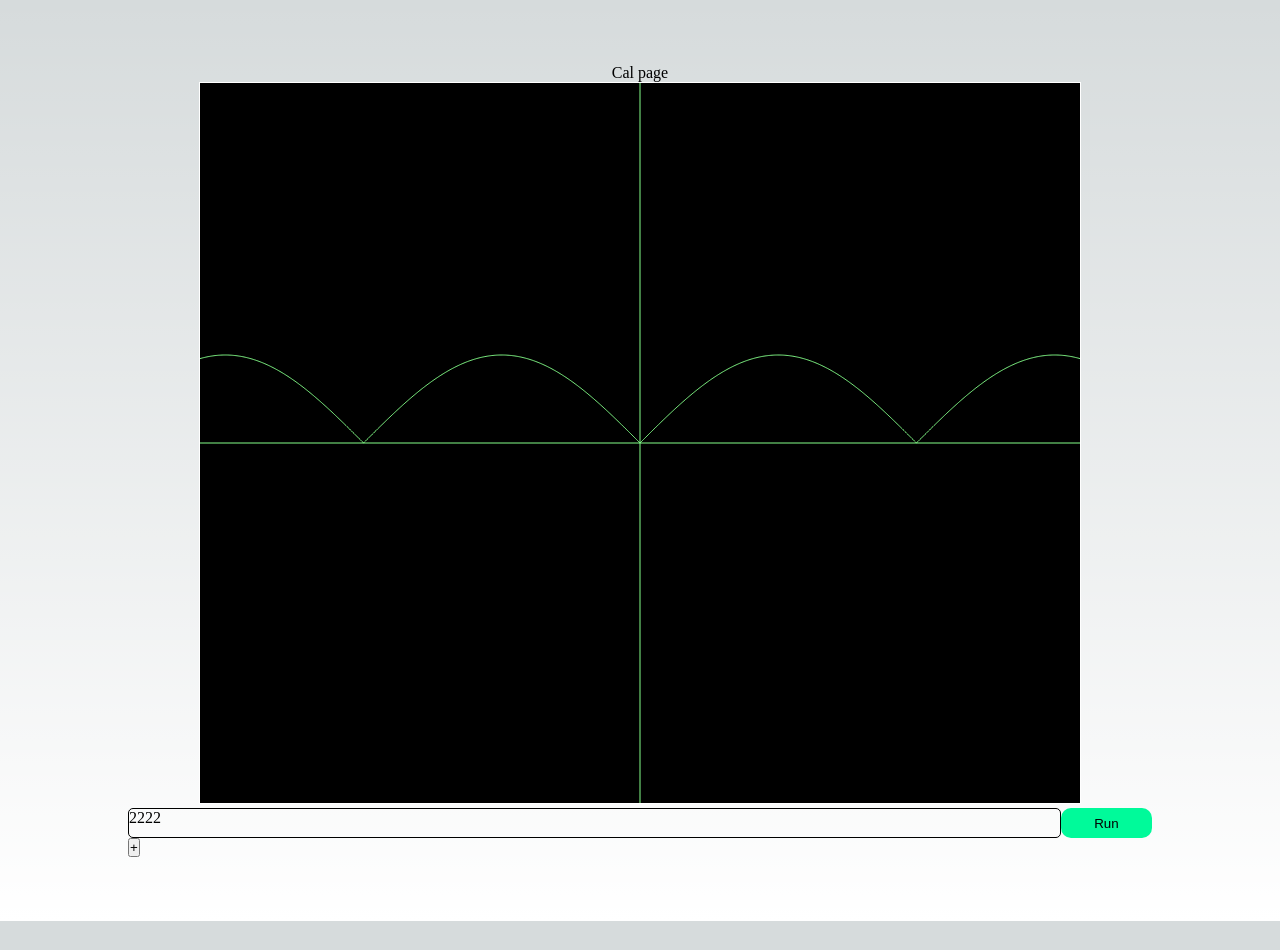
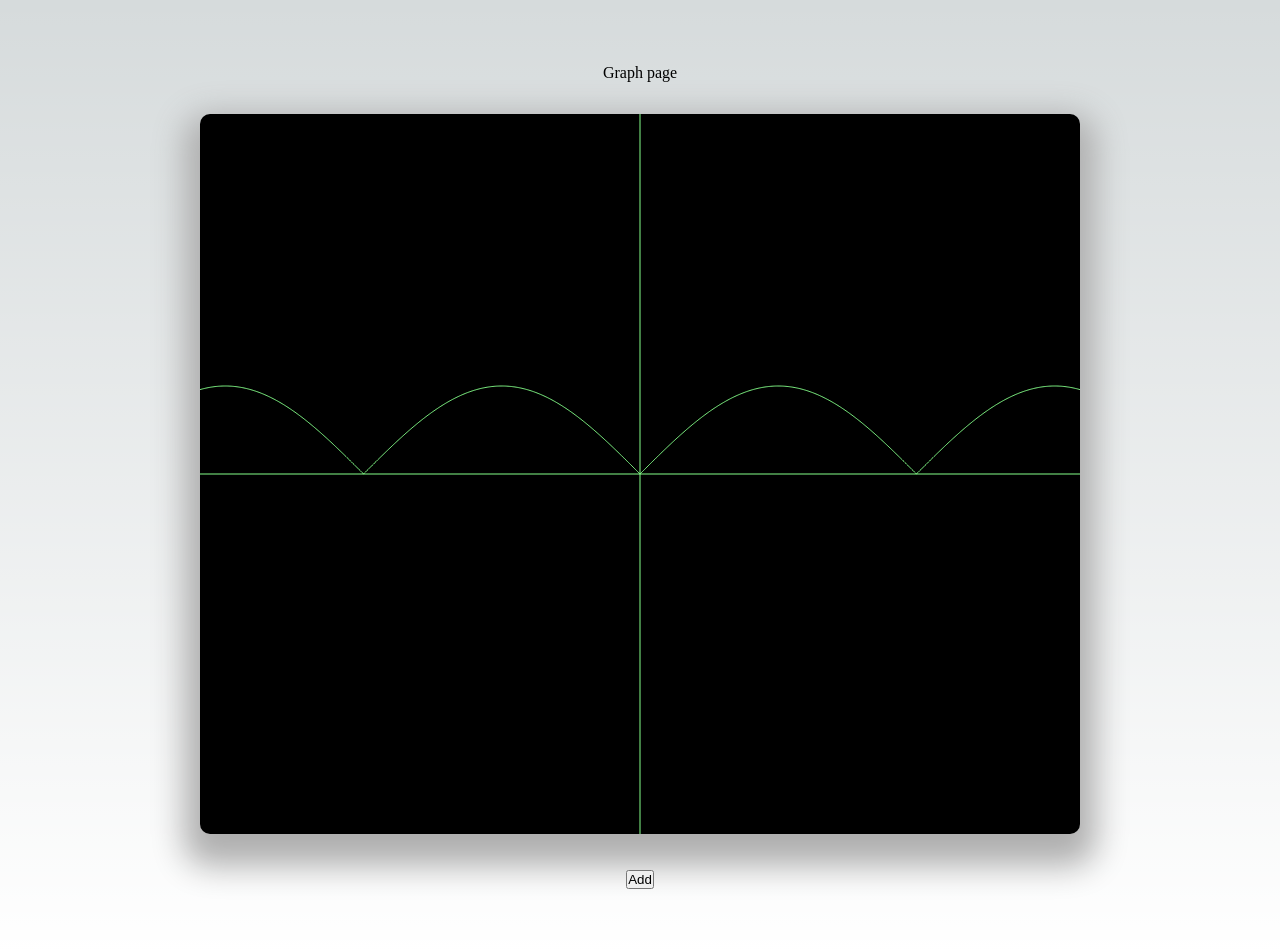
Before and after one commit to 1hwai/Toinf-frontend, a Next.js app: page /graph in a window 1280 px wide. Shown: the top 950 px of the page. Before the commit the page ends 921 px from the top, so only its background shows below. Built offline with nearby package versions, Linux system fonts and the light colour scheme.

Commit message:
Update Input layer

```diff
--- a/app/calculus/page.tsx
+++ b/app/calculus/page.tsx
@@ -5,7 +5,7 @@ import styles from "../styles/mathfield.module.scss";
 import dynamic from "next/dynamic";
 import {MathfieldComponent} from "react-mathlive";
 
-const Mathfield = dynamic(() => import("@/app/utils/mathlive/Mathfield"), {
+const MathField = dynamic(() => import("@/app/utils/mathlive/MathField"), {
     ssr: false
 })
 
@@ -15,7 +15,7 @@ export default function Calculus() {
     }
     return (
         <div>
-            <Mathfield  />
+            <MathField id={1} className={styles.mathfield} value={""} onChange={() => {}}/>
             <button onClick={onIntegralClick}>click</button>
         </div>
     );
--- a/app/graph/functionList.tsx
+++ b/app/graph/functionList.tsx
@@ -4,27 +4,92 @@ import React, {FormEvent, MouseEventHandler, useEffect, useState} from "react"
 
 import styles from "../styles/functionList.module.scss";
 import Function from "@/app/graph/function";
+import dynamic from "next/dynamic";
+import {Mathfield} from "mathlive";
+
+const MathField = dynamic(() => import("@/app/utils/mathlive/MathField"), {
+    ssr: false
+})
+
+
+type Todo = {
+    id: number;
+    text: string;
+};
 
 export default function FunctionList() {
 
-    const [list, setList] = useState<Array<JSX.Element>>([
-        <Function/>
+    /**const [list, setList] = useState<Array<JSX.Element>>([
+
     ]);
 
     const addFunction = (e: any) => {
-        // fetch("/api/add?todo=" + )
-        const list2 = list;
-        list2.push(<Function></Function>)
-        setList(list2);
     }
 
     return (
         <div>
+            <MathField className={styles.mathfield} value={""} onChange={() => {}}/>
             { list.map((v,i) => {
                 return (v);
             }) }
 
             <button onClick={addFunction}>+</button>
         </div>
-    )
+    )**/
+
+    const [list, setList] = useState<JSX.Element[]>([]);
+    const [inputValue, setInputValue] = useState('');
+
+    const handleInputChange = (latex: string) => {
+        console.log(latex);
+        setInputValue(latex);
+    };
+
+    const handleAddTodo = () => {
+        if (inputValue.trim() !== '') {
+            setList([...list, <MathField id={Date.now()} value={""} onChange={handleInputChange} key={null}/>]);
+            setInputValue('');
+        }
+    };
+
+    const handleDeleteTodo = (id: number) => {
+        const updatedTodos = list.filter((f) => f.props.id !== id);
+        setList(updatedTodos);
+    };
+
+    return (
+        <div>
+            {/**<input
+                type="text"
+                value={inputValue}
+                onChange={handleInputChange}
+                placeholder="Enter a task"
+            />
+            <button onClick={handleAddTodo}>Add</button>
+            <ul>
+                {list.map((todo) => (
+                    <li key={todo.id}>
+                        {todo.text}
+                        <button onClick={() => handleDeleteTodo(todo.id)}>Delete</button>
+                    </li>
+                ))}
+            </ul>**/}
+            <div>
+                <MathField
+                    id={1}
+                    value={""}
+                    onChange={handleInputChange}
+                />
+                <button onClick={handleAddTodo}>Add</button>
+                <ul>
+                    {list.map((f:JSX.Element) => (
+                        <li key={f.props.id}>
+                            {f.props.text}
+                            <button onClick={() => handleDeleteTodo(f.props.id)}>Delete</button>
+                        </li>
+                    ))}
+                </ul>
+            </div>
+        </div>
+    );
 }
--- a/app/graph/page.tsx
+++ b/app/graph/page.tsx
@@ -7,7 +7,7 @@ import styles from "@/app/styles/page.module.scss";
 export default function Graph() {
     return (
         <div className={styles.main}>
-            <div>Cal page</div>
+            <div>Graph page</div>
 
             <Screen></Screen>
             <FunctionList></FunctionList>
--- a/app/graph/screen.tsx
+++ b/app/graph/screen.tsx
@@ -3,6 +3,7 @@
 import { useEffect, useRef } from "react";
 import ScreenManager from "../models/screenManager";
 
+// import styles from "../styles/screen.module.scss";
 import styles from "../styles/screen.module.scss";
 
 export default function Screen() {
--- a/app/page.tsx
+++ b/app/page.tsx
@@ -2,7 +2,7 @@ import Image from 'next/image'
 import { Inter } from '@next/font/google'
 import styles from './styles/page.module.scss'
 import Link from "next/link";
-import Calculator from "@/*app/graph/page";
+import Calculator from "@/app/graph/page";
 
 const inter = Inter({ subsets: ['latin'] });
 
--- a/app/styles/screen.module.scss
+++ b/app/styles/screen.module.scss
@@ -1,4 +1,6 @@
 .canvas {
   background-color: black;
-  border: 1px solid #ffffff;
+  border-radius: 10px;
+  box-shadow: 0em 1em 2em 1em #afafaf;
+  margin: 2em;
 }
--- /dev/null
+++ b/app/utils/mathlive/MathField.tsx
@@ -0,0 +1,40 @@
+import React, { useEffect, useRef } from "react";
+import { MathfieldElement, MathfieldOptions } from "mathlive";
+
+export type MathFieldProps = {
+    options?: Partial<MathfieldOptions>;
+    id: number;
+    value: string;
+    onChange: (latex: string) => void;
+    className?: string;
+};
+
+export default function MathField(props: MathFieldProps) {
+    const ref = useRef<MathfieldElement>();
+
+    useEffect(() => {
+        const mathField: MathfieldElement = ref.current!;
+        if (mathField) {
+            mathField.addEventListener("input", handleInputChange);
+        }
+        return () => {
+            if (mathField) {
+                mathField.removeEventListener("input", handleInputChange);
+            }
+        };
+    }, []);
+
+    const handleInputChange = () => {
+        const mathField: MathfieldElement = ref.current!;
+        if (mathField) {
+            const value: string = mathField.getValue();
+            props.onChange(value);
+        }
+    };
+
+    return (
+        <div>
+            <math-field ref={ref}></math-field>
+        </div>
+    );
+}
```
Also changed, not shown: app/utils/mathlive/Mathfield.tsx (deleted, +0 -27 lines), app/utils/mathlive/mathfieldJSX.d.ts (renamed from app/utils/mathlive/initMathJSX.ts).
